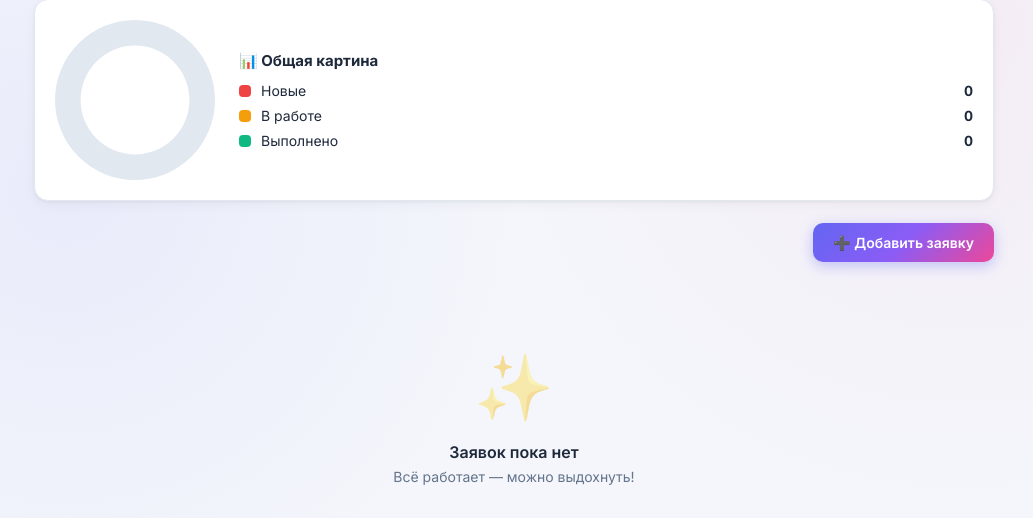
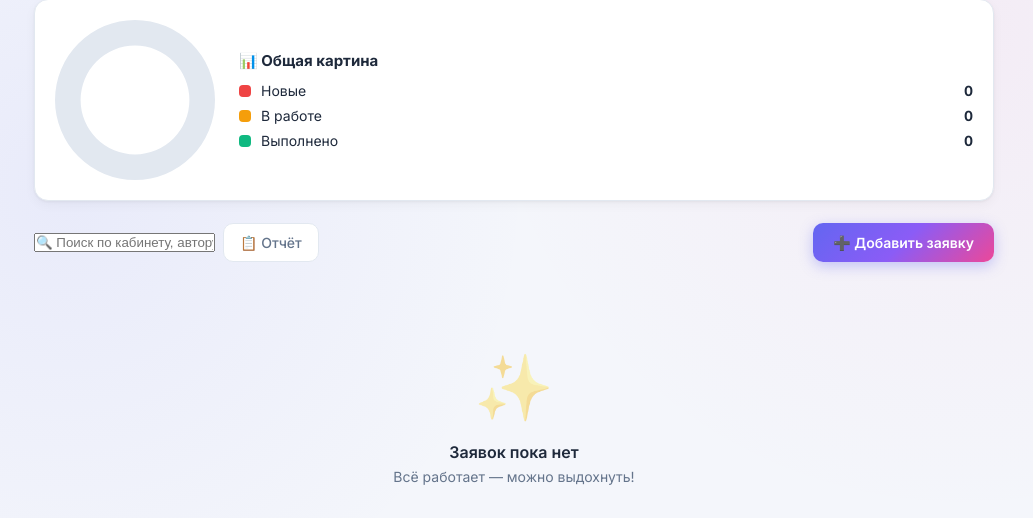
Before and after one commit to ARTERIO0/school-tickets, a Flask app: page / in a window 1280 px wide. Shown: the part 211-729 px from the top of the page, without its empty margins (126-1159 px from the left). Run offline with Flask 3, Linux system fonts and the light colour scheme; data that the repository does not hold is empty; some libraries are stand-ins or nearby versions.

Commit message:
Update index.html

```diff
--- a/templates/index.html
+++ b/templates/index.html
@@ -295,8 +295,12 @@
         </div>
 
         <div class="filters">
-            <a href="/add" class="btn add-btn">➕ Добавить заявку</a>
-        </div>
+    <input type="text" id="search-input" class="search-input" placeholder="🔍 Поиск по кабинету, автору или проблеме...">
+    <a href="/report" target="_blank" class="btn btn-ghost">📋 Отчёт</a>
+    <a href="/add" class="btn add-btn">➕ Добавить заявку</a>
+</div>
+
+<div id="toast-container" class="toast-container"></div>
 
         <div id="tickets-container"></div>
     </div>
```
